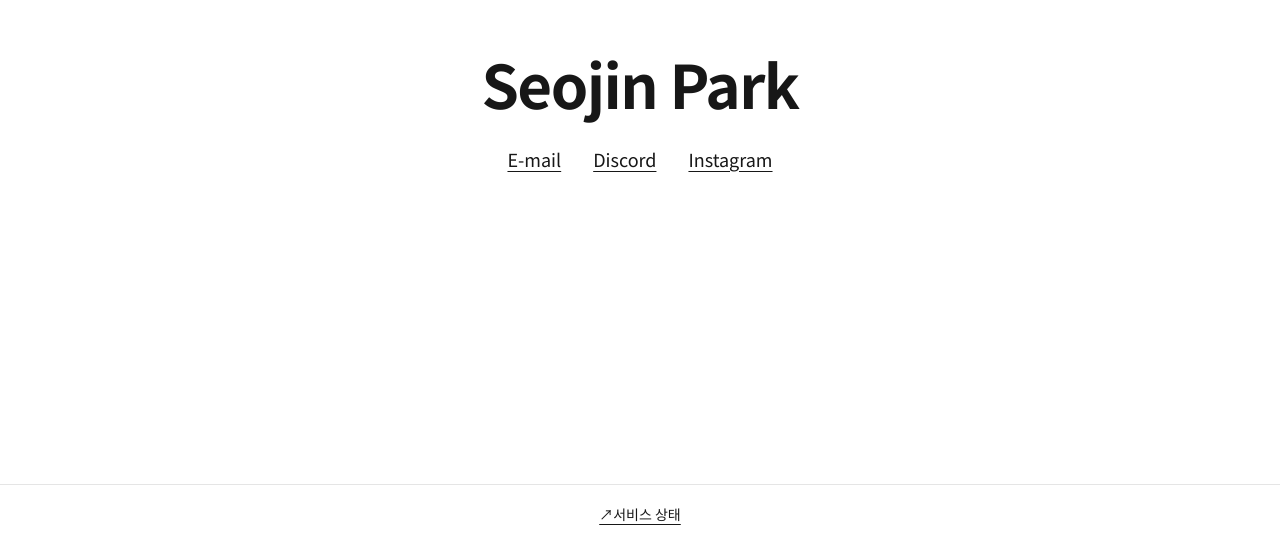
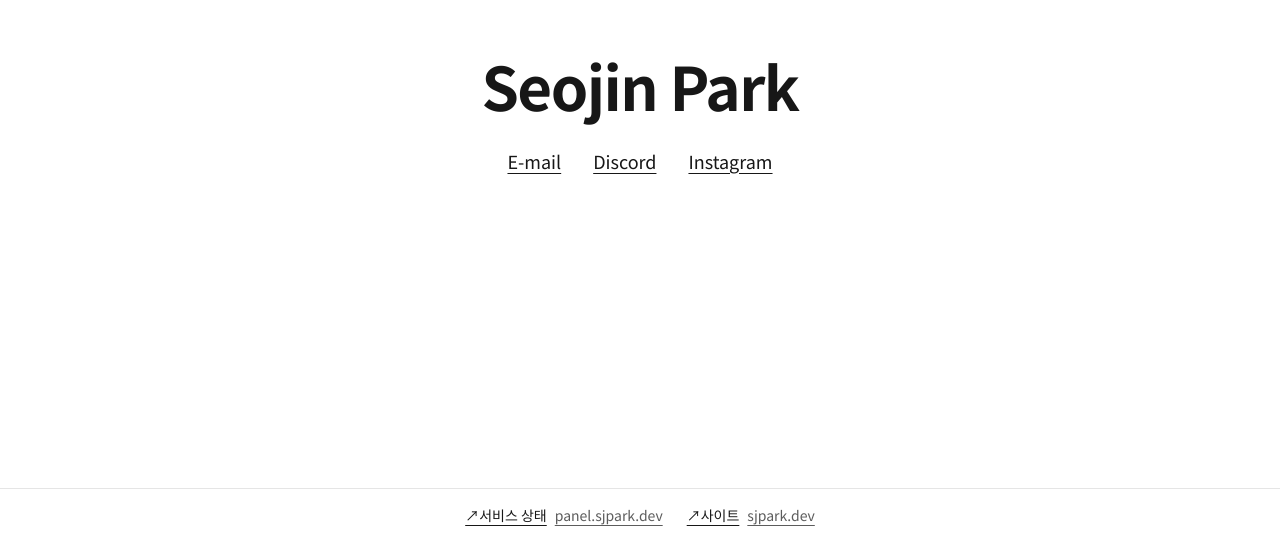
Before and after one commit to motsuni04/sjpark.dev, a Next.js app: page / in a window 1280 px wide. Shown: the part 259-800 px from the top of the page. Built offline with nearby package versions, Linux system fonts and the light colour scheme.

Commit message:
Show clickable site addresses in footer

```diff
--- a/app/page.tsx
+++ b/app/page.tsx
@@ -30,14 +30,44 @@ export default function Home() {
         </nav>
       </main>
       <footer className="w-full border-t border-black/10 px-6 py-4 text-center dark:border-white/10">
+        <nav className="flex flex-wrap items-center justify-center gap-x-6 gap-y-2 text-sm">
+          <span className="flex items-center gap-2">
             <a
-          className="text-sm underline underline-offset-4"
+              className="underline underline-offset-4"
               href="https://panel.sjpark.dev/"
               target="_blank"
               rel="noopener noreferrer"
             >
               ↗서비스 상태
             </a>
+            <a
+              className="text-foreground/70 underline underline-offset-4"
+              href="https://panel.sjpark.dev/"
+              target="_blank"
+              rel="noopener noreferrer"
+            >
+              panel.sjpark.dev
+            </a>
+          </span>
+          <span className="flex items-center gap-2">
+            <a
+              className="underline underline-offset-4"
+              href="https://sjpark.dev/"
+              target="_blank"
+              rel="noopener noreferrer"
+            >
+              ↗사이트
+            </a>
+            <a
+              className="text-foreground/70 underline underline-offset-4"
+              href="https://sjpark.dev/"
+              target="_blank"
+              rel="noopener noreferrer"
+            >
+              sjpark.dev
+            </a>
+          </span>
+        </nav>
       </footer>
     </>
   );
```
Lines whose indentation alone changed are shown as unchanged.
